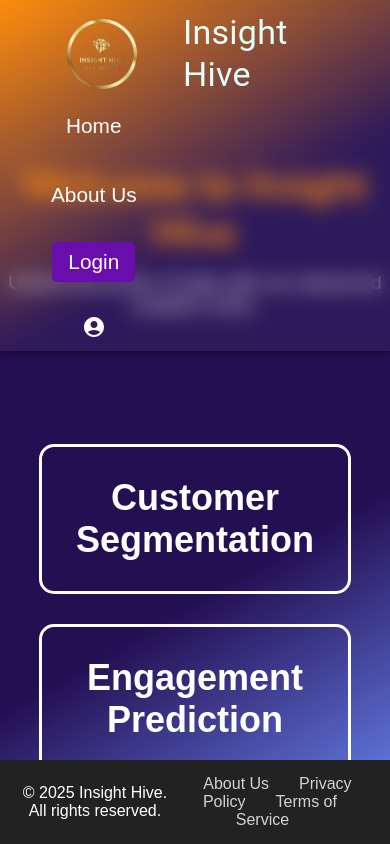
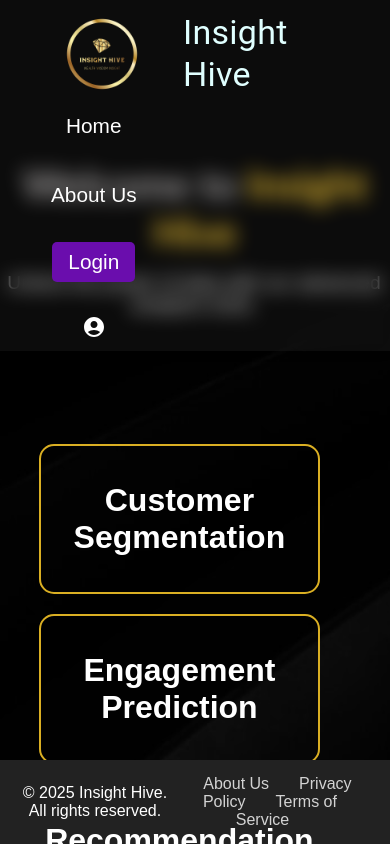
Before and after one commit to GinuraAdikari/InsightHive, a React (Create React App) app in the folder REACT/react-app/: page / in a window 390 px wide. Built offline with nearby package versions, Linux system fonts and the light colour scheme.

Commit message:
Committing the latest cahnges

```diff
--- a/REACT/react-app/src/App.css
+++ b/REACT/react-app/src/App.css
@@ -2,7 +2,9 @@
 body {
   margin: 0;
   font-family: Arial, sans-serif;
-  background: linear-gradient(150deg,#ff8800, #240f53, #240f53, #6e8efb);
+  /* background: linear-gradient(150deg,#ff8800, #240f53, #240f53, #6e8efb);  */
+  background: black;
+  background-image: url('./assets/bg.png');
 }
 
 a {
@@ -34,12 +36,36 @@
   font-family:'Trebuchet MS', 'Lucida Sans Unicode', 'Lucida Grande', 'Lucida Sans', Arial, sans-serif;
   font-size: 2.5em;
   margin-bottom: 1rem;
-  color: rgb(255, 136, 0);
+  color: #a09d9d;
+}
+
+.welcome-message span {
+  color: #daaf23;
+  font-size: 2.5rem;
 }
 
 .welcome-message p {
   font-size: 1.2em;
+  overflow: hidden; /* Hide overflow */
+  border-right: .15em solid #daaf23;
+  animation:
+  typing 3.5s steps(20, end),
+  blink-caret .75s step-end infinite;
+
 }
+
+/* The typing effect */
+@keyframes typing {
+  from { width: 0 }
+  to { width: 100% }
+}
+
+/* The cursor blink effect */
+@keyframes blink-caret {
+  from, to { border-color: transparent }
+  50% { border-color: #daaf23; }
+}
+
 
 .grid-container {
   display: grid;
@@ -58,29 +84,57 @@
 }
 
 .box {
+  height: 200px;
+  border-radius: 15px;
+  border: 2px solid #daaf23;
   display: flex;
+  flex-direction: column;
   justify-content: center;
   align-items: center;
-  height: 20vh; /* Use viewport height */
-  min-height: 150px;
-  border-radius: 15px;
-  border-style: solid;
-  text-decoration: none;
+  text-align: center;
   color: white;
   font-size: 1.5em;
-  transition: transform 0.3s ease, box-shadow 0.3s ease;
+  transition: all 0.3s ease;
+  overflow: hidden;
+  padding: 15px;
+  box-sizing: border-box; /* Include padding in width calculation */
+}
+
+.box h2 {
+  font-size: 2rem;
+  margin: 0;
+  transition: all 0.3s ease;
+  z-index: 2;
 }
 
 .box:hover {
   transform: scale(1.05);
   box-shadow: 0 4px 15px rgba(0, 0, 0, 0.7);
   cursor: pointer;
+  background: linear-gradient(#ff3f02, #daaf23);
+  border: #ff3f02;
 }
 
+.box:hover h2 {
+  transform: translateY(-10px);
+}
 
+/* Responsive adjustments */
+@media (max-width: 1200px) {
+  .grid-container {
+    flex-wrap: wrap;
+    justify-content: center;
+    gap: 20px;
+  }
+  .box {
+    width: 45%; /* Two boxes per row on medium screens */
+    min-width: 200px;
+  }
+}
 
 @media (max-width: 768px) {
   .box {
-    height: 15vh; /* Reduce size on smaller screens */
+    width: 90%; /* Full width on small screens */
+    height: 150px;
   }
 }
--- a/REACT/react-app/src/App.jsx
+++ b/REACT/react-app/src/App.jsx
@@ -16,6 +16,7 @@
 import Footer from './components/Home_components/a_Footer';
 import AboutUs from './components/AboutUs'
 import MyAccount from './components/MyAccount';
+
 
 
 const Home = () => {
@@ -44,7 +45,7 @@
             {popupMessage && <PopupMessage message={popupMessage} onClose={() => setPopupMessage("")} />}
 
             <div className="welcome-message">
-                <h1>Welcome to Insight Hive</h1>
+                <h1>Welcome to <span>Insight Hive</span></h1>
                 <p>Unlock the power of data with our advanced analytics tools.</p>
             </div>
             <div className="grid-container">
--- a/REACT/react-app/src/components/EngagementPrediction/EngagementPrediction.jsx
+++ b/REACT/react-app/src/components/EngagementPrediction/EngagementPrediction.jsx
@@ -96,7 +96,7 @@
   return (
     <>
     <div className="engagement-container">
-      <h1 className="engagement-title">Customer Engagement Prediction</h1>
+      <h1 className="engagement-title">Customer Engagement <span>Prediction</span> </h1>
       <p className="engagement-description">
         Predict your future customer engagement level for the advertisement you are about to post!
       </p>
--- a/REACT/react-app/src/components/EngagementPrediction/styles/EngagementForm.css
+++ b/REACT/react-app/src/components/EngagementPrediction/styles/EngagementForm.css
@@ -53,7 +53,7 @@
     padding: 0.75rem 2rem;
     border: none;
     border-radius: 8px;
-    background-color: #6e8efb;
+    background-color: #918a8a;
     color: white;
     font-size: 1.2rem;
     cursor: pointer;
@@ -61,7 +61,7 @@
 }
 
 .submit-button:hover {
-    background-color: #fc6f92;
+    background-color: #a3b4c3;
     transform: translateY(-3px);
 }
 
--- a/REACT/react-app/src/components/EngagementPrediction/styles/EngagementPrediction.css
+++ b/REACT/react-app/src/components/EngagementPrediction/styles/EngagementPrediction.css
@@ -11,32 +11,37 @@
 
 /* Container and Background */
 .engagement-container {
+    font-family: system-ui, -apple-system, BlinkMacSystemFont, 'Segoe UI', Roboto, Oxygen, Ubuntu, Cantarell, 'Open Sans', 'Helvetica Neue', sans-serif;
     display: flex;
     flex-direction: column;
     align-items: center;
     padding: 1.5rem;
     min-height: 100vh;
-    background: linear-gradient(150deg,#ff8800, #240f53, #240f53, #240f53, #6e8efb);
+    /* background: linear-gradient(150deg,#ff8800, #240f53, #240f53, #240f53, #6e8efb); */
+    background: #0000;
 }
 
 /* Page Title */
 .engagement-title {
-    font-family: 'Times New Roman', Times, serif;
-    font-size: 3.5rem;
+    font-size: 2.5rem;
     font-weight: bold;
     color: #ffffff;
     margin-top: 8rem;
     margin-bottom: 0.8rem;
-    text-shadow: 2px 2px 8px rgba(0, 0, 0.5, 0.5);
     text-align: center;
+}
+
+.engagement-title span {
+    color: #a09d9d;
 }
 
 /* Description Text */
 .engagement-description {
-    font-size: 1.5rem;
+    font-size: 1.25rem;
     color: #f3f3f3;
-    max-width: 700px;
+    max-width: 1000px;
     margin-bottom: 2rem;
+    font-weight: 500;
     text-align: center;
     text-shadow: 1px 1px 4px rgba(0, 0, 0, 0.2);
 }
@@ -73,8 +78,8 @@
     grid-template-columns: 1fr 1fr; /* Two equal columns */
     gap: 1.5rem;
     width: 100%;
-    max-width: 92%;
-    background: rgba(255, 255, 255, 0.5);
+    max-width: 100%;
+    background: linear-gradient(#ff3f02, #daaf23);
     padding: 2rem;
     border-radius: 12px;
     box-shadow: 0 6px 12px rgba(0, 0, 0, 0.1);
@@ -114,7 +119,7 @@
     padding: 20px;
     border: 2px solid #ddd;
     border-radius: 8px;
-    background-color: #f9f9f9;
+    background: linear-gradient(#ff3f02, #daaf23);
     min-height: 300px;
     max-width: fit-content;
 }
@@ -123,6 +128,7 @@
 .output-title {
     font-size: 1.5rem;
     margin-bottom: 10px;
+    color: #ffffff;
 }
 
 .output-content, .placeholder-text {
--- a/REACT/react-app/src/components/Home_components/a_Header.css
+++ b/REACT/react-app/src/components/Home_components/a_Header.css
@@ -58,16 +58,18 @@
 }
 
 /* Navigation link styling */
-.nav-link {
+.nav-link p{
     color: white;
-    text-decoration: none;
     font-size: 1.3rem; /* Larger font size for navigation links */
     padding: 10px 15px; /* Add padding to links */
-    transition: color 0.3s ease;
 }
 
-.nav-link:hover {
-    color: lightgreen; /* Hover color */
+.nav-link p:hover{
+    background: linear-gradient(#ff3f02, #daaf23);
+    transition: color 0.3s ease;
+    border-radius: 12px;
+    cursor: pointer;
+    transition: background 0.3s ease;
 }
 
 .nav-link-button {
--- a/REACT/react-app/src/components/Home_components/a_Header.jsx
+++ b/REACT/react-app/src/components/Home_components/a_Header.jsx
@@ -50,10 +50,10 @@
                     {/* Navigation links */}
                     <div className="nav-links">
                         <Link to="/" className="nav-link">
-                            Home
+                            <p>Home</p>
                         </Link>
                         <Link to="/about" className="nav-link">
-                            About Us
+                            <p>About Us</p>
                         </Link>
 
                         {user ? (
```
Also changed, not shown: REACT/react-app/src/assets/bg.png (added).
